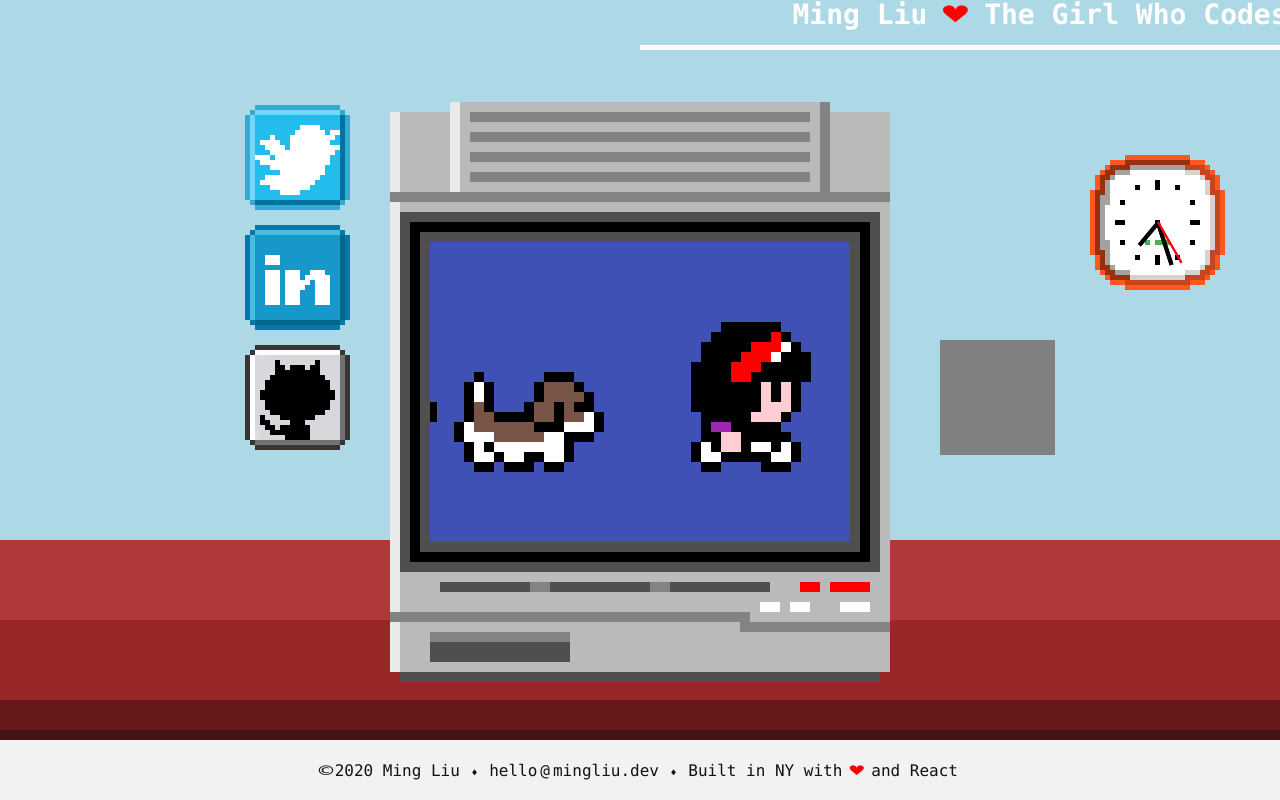
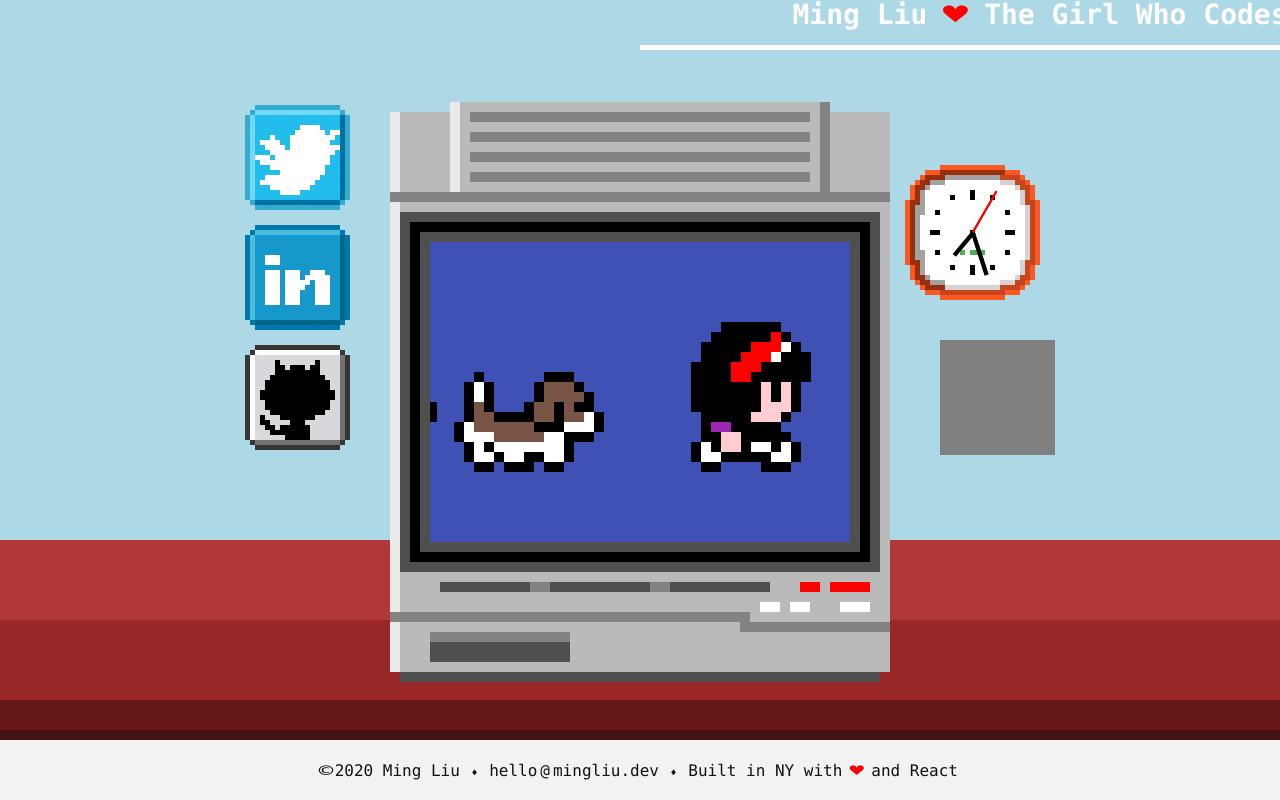
Before and after one commit to mingliu68/portfolio, a React (Create React App) app: page / in a window 1280 px wide. Built offline with nearby package versions, Linux system fonts and the light colour scheme.

Commit message:
clock complete with drag/drop handling

```diff
--- a/src/components/Clock.js
+++ b/src/components/Clock.js
@@ -1,4 +1,4 @@
-import React from "react";
+import React, { useState, useEffect } from "react";
 import Dial from './Dial';
 import { dials } from '../data';
 
@@ -6,20 +6,79 @@ const Clock = () => {
     const today = new Date();
     const hour = today.getHours() % 12
     const min = today.getMinutes()
-    const sec = today.getSeconds()
+    const [width, height] = [145, 145]
+
+    const [origPos, setOrigPos] = useState(undefined)
+    const [pos, setPos] = useState({ left: "50%", top: 160 })
+    const [transformPos, setTransformPos] = useState("translate(260px, 0)")
+    const [mouseDown, setMouseDown] = useState(false);
+    const [move, setMove] = useState(false);
+    const [pc, setPc] = useState(undefined)
+
+    const handleMouseDown = (e) => {
+        e.preventDefault();
+        const rect = e.target.getBoundingClientRect()
+        setMouseDown(true);
+        setPos({ ...pos, left: rect.left, top: rect.top })
+        //set original position to return to if item is dropped to a forbidden zone
+        setOrigPos({ left: rect.left, top: rect.top })
+        setTransformPos(null)
+    }
+
+    const mouseDrag = (e) => {
+        e.preventDefault();
+        if (mouseDown) {
+            if (!move) setMove(true);
+            setPos({ ...pos, left: e.clientX - width * 0.5, top: e.clientY - height * 0.5 })
+        }
+    }
+
+    const closeMouseDragEvent = (e) => {
+
+        if ((pos.left + width > pc.left && pos.left < pc.right) && (pos.top + height > pc.top - 150 && pos.top < pc.bottom + 150)) {
+            setPos({ ...pos, left: origPos.left, top: origPos.top })
+        }
+        setMouseDown(false)
+        setMove(false)
+        setOrigPos(undefined)
+    }
+
+    const setPcBounding = () => {
+        setPc(document.querySelector('#pc_frame').getBoundingClientRect());
+    }
+
+    useEffect(() => {
+        setPc(document.querySelector('#pc_frame').getBoundingClientRect());
+    }, [])
+
+    window.onresize = setPcBounding;
+
 
     return (
 
-        <div style={{ position: "absolute", width: 145, height: 145, right: 50, top: 150, }}>
+        <div
+            style={{
+                position: "absolute",
+                width: width,
+                height: height,
+                top: pos.top,
+                left: pos.left,
+                transform: transformPos,
+                cursor: "pointer",
+                zIndex: (mouseDown ? 15 : 0),
+            }}
+            onMouseDown={e => handleMouseDown(e)}
+            onMouseMove={e => mouseDrag(e)}
+            onMouseUp={e => closeMouseDragEvent(e)}
+        >
 
             <div style={{ position: "relative", width: "100%", height: "100%" }} >
                 {
                     dials.map((dial, index) => {
-                        return <Dial key={index} hour={hour} min={min} sec={sec} type={dial} />
+                        return <Dial key={index} hour={hour} min={min} type={dial} />
                     })
                 }
-                <div class="clock" style={{ zIndex: -1 }}>
-                </div>
+                <div className="clock" style={{ zIndex: -1 }} />
             </div>
         </div>
 
--- a/src/components/Dial.js
+++ b/src/components/Dial.js
@@ -1,14 +1,13 @@
 import React, { useState, useEffect } from "react";
 
 const Dial = (props) => {
-    const { hour, min, type, sec } = { ...props }
-    // console.log(hour, min, sec, type)
+    const { hour, min, type } = { ...props }
 
     let setup = {};
     (() => {
         if (type === "second") {
             setup = {
-                temp: -90 + (6 * sec),
+                temp: -90,
                 intervalTime: 1000,
                 intervalRotate: 6
             }
@@ -39,7 +38,6 @@ const Dial = (props) => {
 
     useEffect(() => {
         startDial();
-        // console.log(type, setup.temp)
     }, [])
 
     return (
--- a/src/data.js
+++ b/src/data.js
@@ -112,7 +112,6 @@ export const wallart = [
         type: "social",
         link: "https://twitter.com/mingliu68",
         top: 100,
-
         left: "50%",
         transform: "translate(-400px, 0)",
         width: 105,
```
